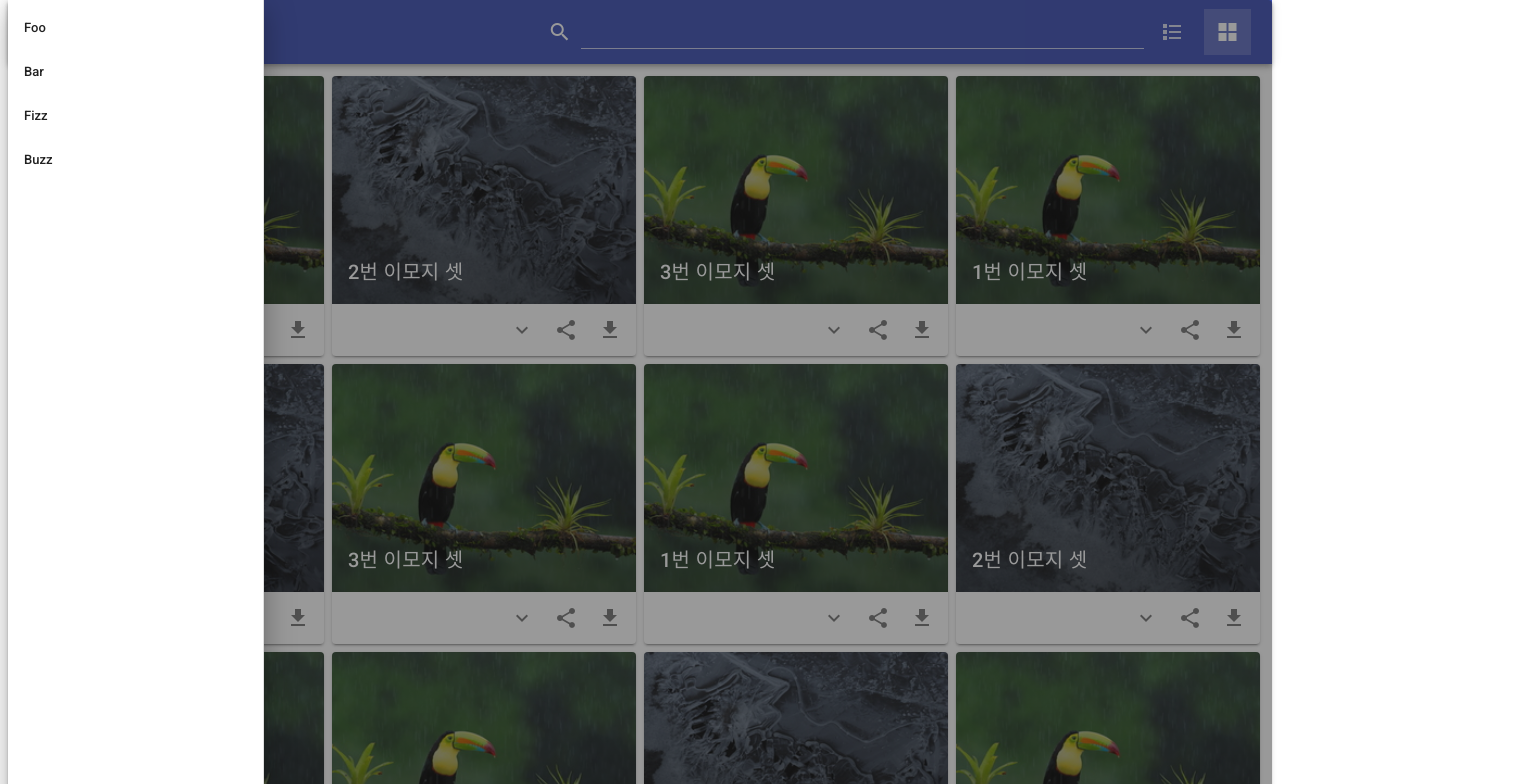
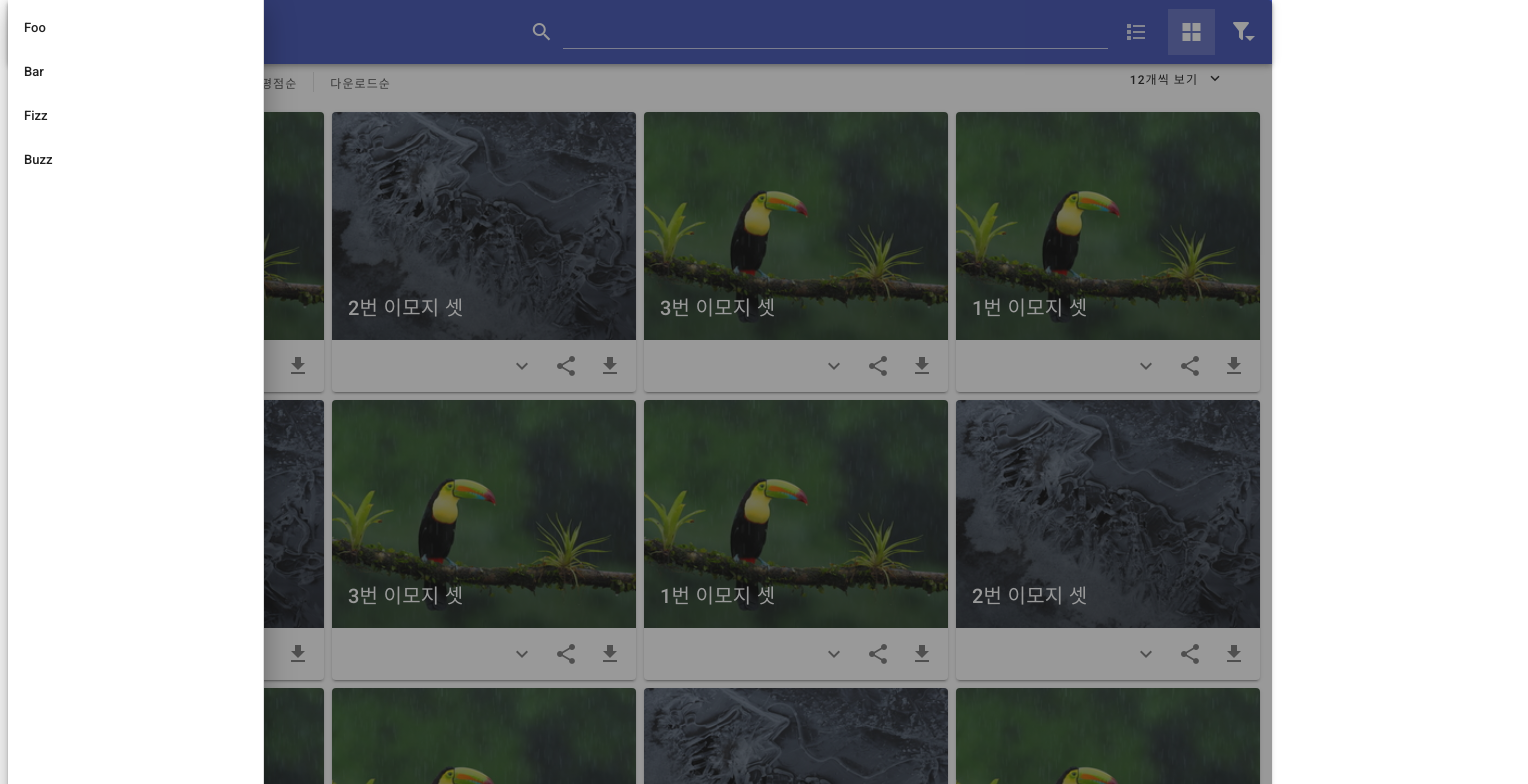
Before and after one commit to jjhihi/emoji-share, a Vue app: page / in a window 1280 px wide. Both pictures are taken after a click on the button 36 px from the left and 32 px from the top of the page. Shown: the top 784 px of the page, 1528 px wide, since content can reach past the window. Built offline with nearby package versions, Linux system fonts and the light colour scheme.

Commit message:
Sorting, Left Side Menu, Right Filter Components

```diff
--- a/src/components/EmojiList.vue
+++ b/src/components/EmojiList.vue
@@ -2,9 +2,8 @@
 <v-card class="mx-auto test-width" >
     <v-toolbar
       color="indigo"
-      dark
-    >
-      <v-app-bar-nav-icon @click.stop="drawer = !drawer"></v-app-bar-nav-icon>
+      dark>
+      <v-app-bar-nav-icon @click.stop="leftDrawer = !leftDrawer"></v-app-bar-nav-icon>
 
       <v-toolbar-title>Emoji List</v-toolbar-title>
 
@@ -21,38 +20,28 @@
             <v-icon>mdi-view-grid</v-icon>
           </v-btn>
         </v-btn-toggle>
+          <v-btn icon @click.stop="rightDrawer = !rightDrawer">
+            <v-icon>mdi-filter-menu</v-icon>
+          </v-btn>
     </v-toolbar>
+
 <v-navigation-drawer
-      v-model="drawer"
+      v-model="leftDrawer"
       absolute
       temporary
-    >
-      <v-list
-        nav
-        dense
-      >
-        <v-list-item-group
-          active-class="deep-purple--text text--accent-4"
-        >
-          <v-list-item>
-            <v-list-item-title>Foo</v-list-item-title>
-          </v-list-item>
-
-          <v-list-item>
-            <v-list-item-title>Bar</v-list-item-title>
-          </v-list-item>
-
-          <v-list-item>
-            <v-list-item-title>Fizz</v-list-item-title>
-          </v-list-item>
-
-          <v-list-item>
-            <v-list-item-title>Buzz</v-list-item-title>
-          </v-list-item>
-        </v-list-item-group>
-      </v-list>
+clipped>
+	  <LeftDrawer/>
     </v-navigation-drawer>
 
+<v-navigation-drawer
+      v-model="rightDrawer"
+      right
+      absolute
+      temporary>
+	  <RightDrawer/>
+    </v-navigation-drawer>
+
+    <Sorting/>
     <v-container fluid>
       <v-row dense v-if="listType == 'grid'">
         <v-col
@@ -158,13 +147,25 @@ color="primary"
 </template>
 
 <script>
+  import Sorting from './Sorting';
+  import LeftDrawer from './LeftDrawer';
+  import RightDrawer from './RightDrawer';
+
   export default {
     name: 'EmojiList',
+
+    components: {
+      Sorting, //Sorting
+      LeftDrawer, //Menu
+      RightDrawer //Filter
+    },
+
     data: () => ({
 fab:false,
       page: 1,
       keyword: "",
-      drawer: false,
+      leftDrawer: false,
+      rightDrawer: false,
       cards: [],
       show: [],
       listType: undefined,
--- /dev/null
+++ b/src/components/LeftDrawer.vue
@@ -0,0 +1,45 @@
+<template>
+      <v-list nav dense >
+        <v-list-item-group
+          active-class="deep-purple--text text--accent-4"
+        >
+          <v-list-item>
+            <v-list-item-title>Foo</v-list-item-title>
+          </v-list-item>
+
+          <v-list-item>
+            <v-list-item-title>Bar</v-list-item-title>
+          </v-list-item>
+
+          <v-list-item>
+            <v-list-item-title>Fizz</v-list-item-title>
+          </v-list-item>
+
+          <v-list-item>
+            <v-list-item-title>Buzz</v-list-item-title>
+          </v-list-item>
+        </v-list-item-group>
+      </v-list>
+</template>
+
+<script>
+  export default {
+    name: 'LeftDrawer',
+
+    components: {
+    },
+
+    data: () => ({
+    }),
+    methods: {
+    },
+    mounted() {
+    },
+    beforeCreate(){
+    },
+    created() {
+    },
+    updated() {
+    }
+  }
+</script>
--- /dev/null
+++ b/src/components/RightDrawer.vue
@@ -0,0 +1,44 @@
+<template>
+<v-container>
+      <v-subheader> 평점 </v-subheader>
+      <v-row align="center" no-gutters v-for="n in rating" :key="n">
+        <v-checkbox v-model="enabled[n]" hide-details style="margin-top: 0px; display: inline-block;"></v-checkbox>
+        <v-rating length="5" size="20" :value="n" readonly style="display: inline-block;"/>
+      </v-row>
+<v-divider></v-divider>
+<v-row no-gutters>
+<v-spacer> </v-spacer>
+<v-btn color="primary">Apply</v-btn>
+<v-btn color="error">Reset</v-btn>
+</v-row>
+    </v-container>
+</template>
+
+<script>
+  export default {
+    name: 'RightDrawer',
+
+    components: {
+    },
+
+    data: () => ({
+enabled: [false, false, false, false, false],
+rating: [5,4,3,2,1],
+alignments: [
+        'start',
+        'center',
+        'end',
+      ],
+    }),
+    methods: {
+    },
+    mounted() {
+    },
+    beforeCreate(){
+    },
+    created() {
+    },
+    updated() {
+    }
+  }
+</script>
--- /dev/null
+++ b/src/components/Sorting.vue
@@ -0,0 +1,64 @@
+<template>
+  <v-container>
+    <v-row class="text-center">
+      <v-btn-toggle mandatory group v-model="sort" @change="sortType">
+          <v-btn small value="rank">랭킹순</v-btn>
+		  <v-divider inset vertical ></v-divider>
+          <v-btn small value="low">낮은 평점순</v-btn>
+		  <v-divider inset vertical ></v-divider>
+          <v-btn small value="high">높은 평점순</v-btn>
+		  <v-divider inset vertical ></v-divider>
+          <v-btn small value="download">다운로드순</v-btn>
+        </v-btn-toggle>
+		<v-spacer/>
+		<v-menu offset-y open-on-hover>
+		<template v-slot:activator="{ on, attrs }">
+		<v-btn
+          text
+          small
+          v-bind="attrs"
+          v-on="on">
+         {{count}}개씩 보기 <v-icon right> mdi-chevron-down </v-icon>
+        </v-btn>
+      </template>
+      <v-list dense>
+        <v-list-item
+          v-for="(item, index) in count_items"
+          :key="index"
+		  link
+		  @click="setItem(index, item.value)"
+		  >
+<v-list-item-content>
+          <v-list-item-title v-text="item.text"></v-list-item-title>
+</v-list-item-content>
+        </v-list-item>
+      </v-list>
+    </v-menu>
+    </v-row>
+  </v-container>
+</template>
+
+<script>
+  export default {
+    name: 'Sorting',
+
+    data: () => ({
+    count: 12,
+sort: "rank",
+count_items: [
+        { text: '12개씩 보기', value: 12 },
+        { text: '24개씩 보기', value: 24 },
+        { text: '36개씩 보기', value: 36 },
+        { text: '48개씩 보기', value: 48 },
+      ],
+    }),
+methods: {
+sortType(v){
+this.sort = v;
+},
+setItem(e, count){
+this.count = count
+}
+}
+  }
+</script>
```
